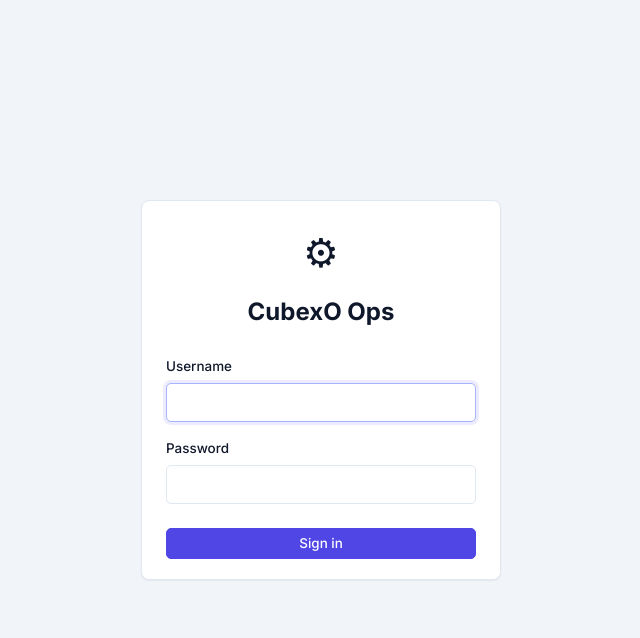
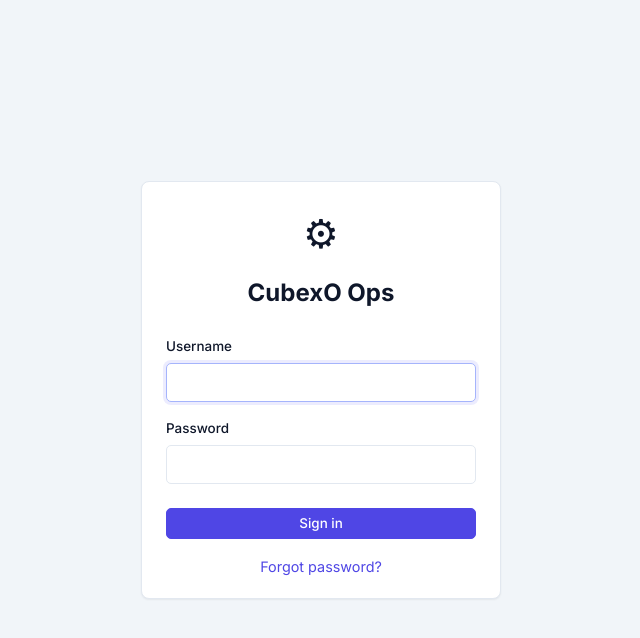
Before and after one commit to tejveer07/cubexo-employee-mgmt, a FastAPI app: page /login in a window 1280 px wide. Shown: the top 638 px of the page, without its empty margins (319-959 px from the left). Run offline with FastAPI, Linux system fonts and the light colour scheme; data that the repository does not hold is empty.

Commit message:
Fixed EMS Bug

```diff
--- a/employee-ops-system/app/main.py
+++ b/employee-ops-system/app/main.py
@@ -28,7 +28,7 @@ from starlette.middleware.sessions import SessionMiddleware
 
 from app.database import engine, DB_PATH, get_db, SessionLocal
 from app import models
-from app.auth import authenticate, login_user, logout_user, require_login, LoginRequired
+from app.auth import authenticate, hash_password, login_user, logout_user, require_login, LoginRequired
 from app.templates_config import templates, BASE_DIR
 from app.services.employees import sweep_exited_employees
 from app.services.bootstrap import ensure_defaults
@@ -129,7 +129,50 @@ app.include_router(settings.router)
 async def login_page(request: Request):
     if request.session.get("user"):
         return RedirectResponse("/", status_code=302)
-    return templates.TemplateResponse("login.html", {"request": request, "error": None})
+    success = "Password updated. Please sign in." if request.query_params.get("reset") else None
+    return templates.TemplateResponse(
+        "login.html", {"request": request, "error": None, "success": success}
+    )
+
+
+@app.get("/forgot-password", response_class=HTMLResponse)
+async def forgot_password_page(request: Request):
+    return templates.TemplateResponse("forgot_password.html", {"request": request, "error": None})
+
+
+@app.post("/forgot-password", response_class=HTMLResponse)
+async def forgot_password_submit(
+    request: Request,
+    username: str = Form(...),
+    new_password: str = Form(...),
+    confirm_password: str = Form(...),
+):
+    # NOTE: intentionally unauthenticated (local single-admin app). See CLAUDE.md > Auth.
+    from app import models
+    from app.database import SessionLocal
+
+    error = None
+    if new_password != confirm_password:
+        error = "Passwords do not match."
+    elif len(new_password) < 6:
+        error = "Password must be at least 6 characters."
+    else:
+        db = SessionLocal()
+        try:
+            admin = db.query(models.AdminUser).filter_by(username=username.strip()).first()
+            if admin:
+                admin.password_hash = hash_password(new_password)
+                db.commit()
+            else:
+                error = "Unknown username."
+        finally:
+            db.close()
+
+    if error:
+        return templates.TemplateResponse(
+            "forgot_password.html", {"request": request, "error": error}, status_code=400
+        )
+    return RedirectResponse("/login?reset=1", status_code=302)
 
 
 @app.post("/login", response_class=HTMLResponse)
--- a/employee-ops-system/app/templates/login.html
+++ b/employee-ops-system/app/templates/login.html
@@ -20,6 +20,9 @@
     {% if error %}
     <div class="alert alert-error">{{ error }}</div>
     {% endif %}
+    {% if success %}
+    <div class="alert alert-success">{{ success }}</div>
+    {% endif %}
 
     <form method="post" action="/login">
       <div class="form-group">
@@ -36,6 +39,9 @@
         Sign in
       </button>
     </form>
+    <p style="text-align:center;margin-top:1rem;font-size:.9rem">
+      <a href="/forgot-password">Forgot password?</a>
+    </p>
   </div>
 </body>
 </html>
```
Also changed, not shown: employee-ops-system/CLAUDE.md (+3 -1 lines), employee-ops-system/app/templates/forgot_password.html (added, +49 -0 lines).
